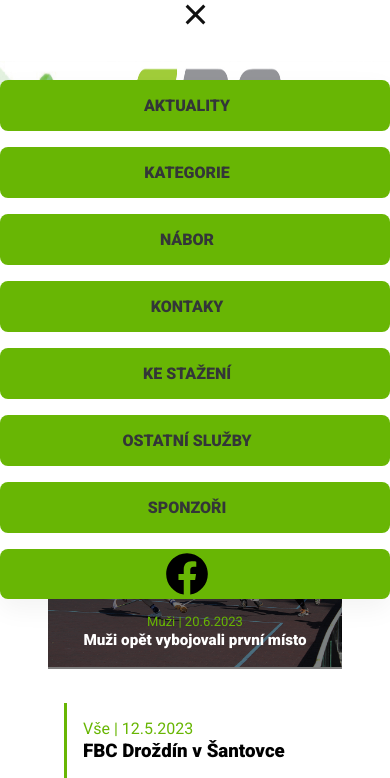
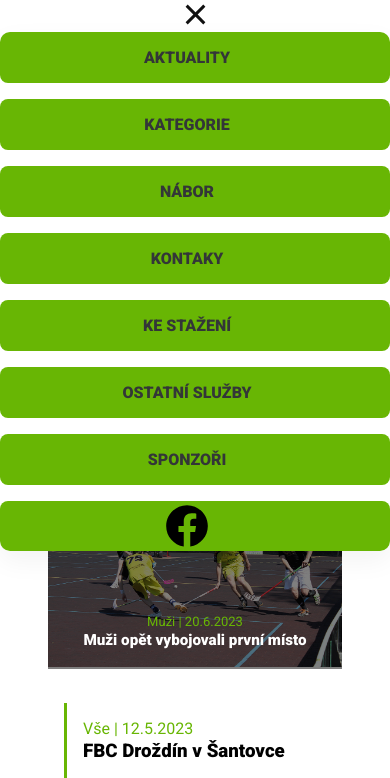
Before and after one commit to Peta47/drozdin.com, a plain HTML site: page index.html in a window 390 px wide. Both pictures are taken after a click on the element 195 px from the left and 14 px from the top of the page. Shown: the top 778 px of the page. Drawn offline with Linux system fonts and the light colour scheme.

Commit message:
Add files via upload

```diff
--- a/style.css
+++ b/style.css
@@ -477,7 +477,7 @@ footer{
     .navigation{
         position: fixed;
         left: -100%;
-        top: 5rem;
+        top: 2em;
         display: flex;
         flex-direction: column;
         background-color: #fff;
@@ -488,11 +488,14 @@ footer{
         box-shadow:
             0 10px 27px rgba(0, 0, 0, 0.05);
         z-index: 3;
+        overflow-y: hidden;
+        max-height: 80vh;
     }
 
     .navigation.active{
         left: 0;
         margin-top: 0;
+        overflow-y: auto;
     }
 
     .hamburger{
```
